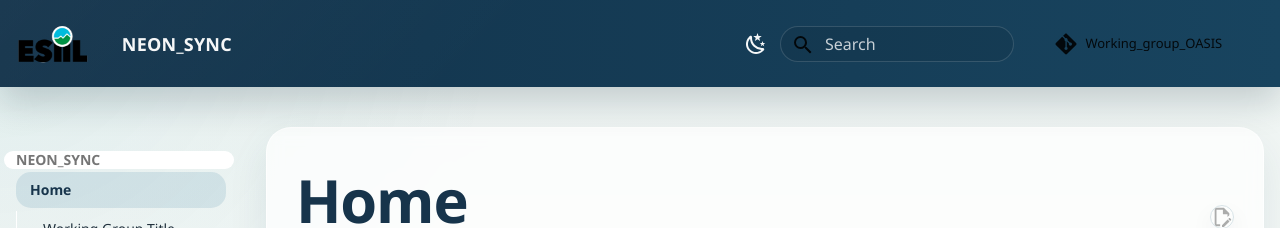
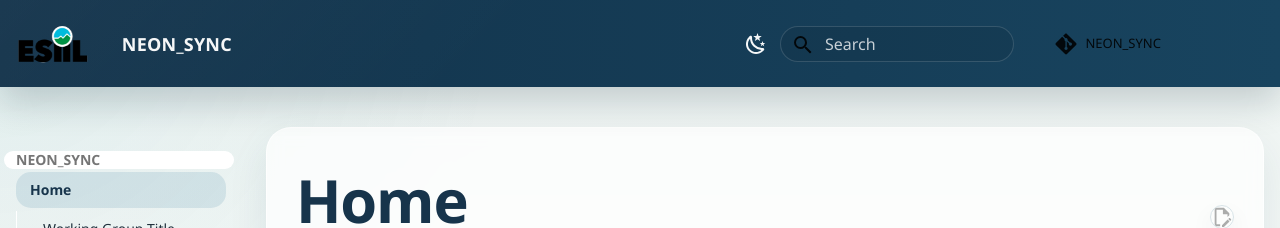
Before and after one commit to CU-ESIIL/NEON_SYNC, an MkDocs documentation site: the page built from docs/index.md, in a window 1280 px wide. Shown: the top 228 px of the page. Built offline with MkDocs 1.6.1 and Material for MkDocs 9.7.7, drawn with Linux system fonts in a browser that asks for light colours; comment, search, counter and statistics services are not loaded.

Commit message:
Update mkdocs.yml

```diff
--- a/mkdocs.yml
+++ b/mkdocs.yml
@@ -1,10 +1,10 @@
 site_name: 'NEON_SYNC'
-site_description: 'Repository and website template for ESIIL working groups'
-site_author: Ty Tuff
+site_description: 'Repository and website NEON SYNC working group'
+site_author: Tong Qiu, Rongfei Su, Lucas Mansfield
 site_url: https://cu-esiil.github.io/NEON_SYNC
 
 # Repository
-repo_name: Working_group_OASIS
+repo_name: NEON_SYNC
 repo_url: https://github.com/CU-ESIIL/NEON_SYNC
 # The edit URI points MkDocs Material at the docs/ source so page edit links open in GitHub edit mode.
 edit_uri: edit/main/docs/
```
